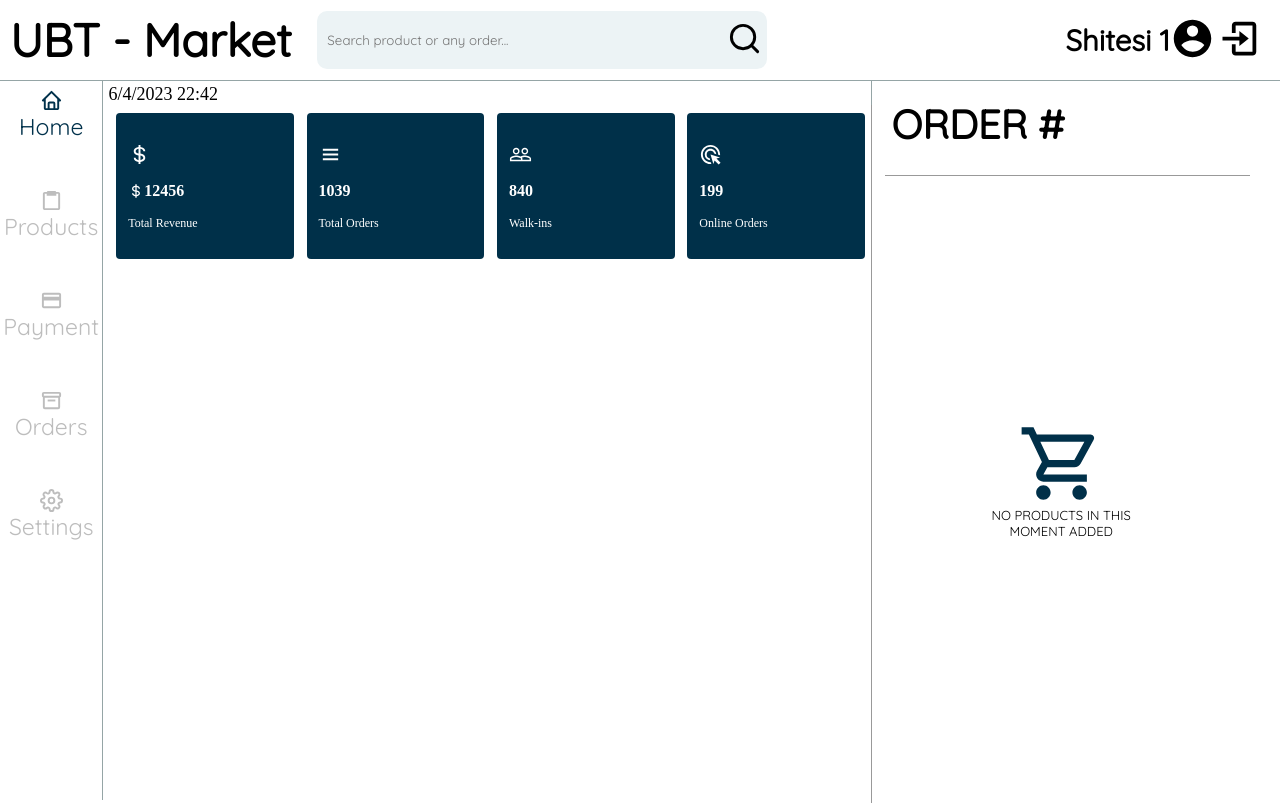
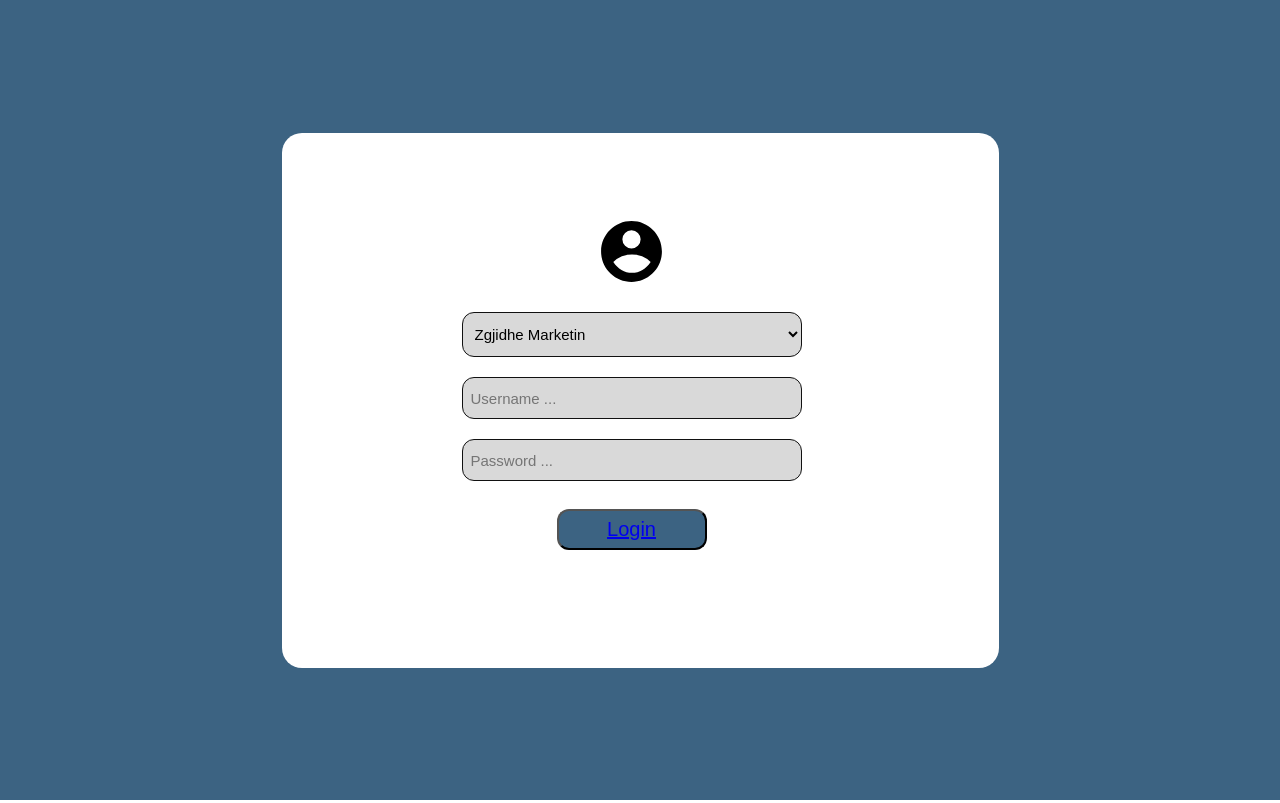
Before and after one commit to davidpjetraj/Projekti---Lab-Course-1, a React (Create React App) app in the folder starting-app/: page / in a window 1280 px wide. Built offline with nearby package versions, Linux system fonts and the light colour scheme.

Commit message:
LoginButton

```diff
--- a/starting-app/package.json
+++ b/starting-app/package.json
@@ -9,7 +9,7 @@
     "react": "^18.2.0",
     "react-dom": "^18.2.0",
     "react-icons": "^4.8.0",
-    "react-router-dom": "^6.11.0",
+    "react-router-dom": "^6.11.1",
     "react-scripts": "^5.0.1",
     "web-vitals": "^2.1.4"
   },
--- a/starting-app/src/Login.js
+++ b/starting-app/src/Login.js
@@ -1,11 +1,17 @@
 import {Login} from './pages/Login';
 import './Login.css'
+import { Route, Routes } from 'react-router-dom';
+import App from './App';
 
 function Log() {
     return(
-        <div className='Login'>
+       <> <div className='Login'>
             < Login />
         </div>
+
+        <Routes>
+            <Route path='/app' element={< App />} />
+        </Routes></>
     );
 }
 
--- a/starting-app/src/index.js
+++ b/starting-app/src/index.js
@@ -2,13 +2,16 @@ import React from 'react';
 import ReactDOM from 'react-dom/client';
 import App from './App';
 import reportWebVitals from './reportWebVitals';
-import { BrowserRouter, Route } from 'react-router-dom';
+import { BrowserRouter, Route, Routes } from 'react-router-dom';
 import Login from './Login';
 
 const root = ReactDOM.createRoot(document.getElementById('root'));
 root.render(
   <BrowserRouter>
-    <App/>
+    <Routes>
+      <Route path='/' element={ <Login /> } />
+      <Route path='/app' element={ <App /> } />
+    </Routes>
   </BrowserRouter>
 );
 
--- a/starting-app/src/pages/Datetime.js
+++ b/starting-app/src/pages/Datetime.js
@@ -6,7 +6,7 @@ const DateTime = () => {
   useEffect(() => {
     const timer = setInterval(() => {
       setDate(new Date());
-    }, 15000);
+    }, 5000);
     return () => clearInterval(timer);
   }, []);
 
--- a/starting-app/src/pages/Login.jsx
+++ b/starting-app/src/pages/Login.jsx
@@ -1,5 +1,5 @@
 import { RiAccountCircleFill } from "react-icons/ri";
-import { useRoutes } from "react-router-dom";
+import { Link } from "react-router-dom";
 
 export const Login = () => {
     return (
@@ -17,7 +17,7 @@ export const Login = () => {
             </select>
             <input type="text" placeholder="Username ..." />
             <input type="password" placeholder="Password ..." />
-            <button type="submit" >Login</button>
+            <button type="submit"><Link to='/app'>Login</Link></button>
         </form>
         </>
         </div>
```
Also changed, not shown: 1 other file (tests, documents, lock files or other folders).
